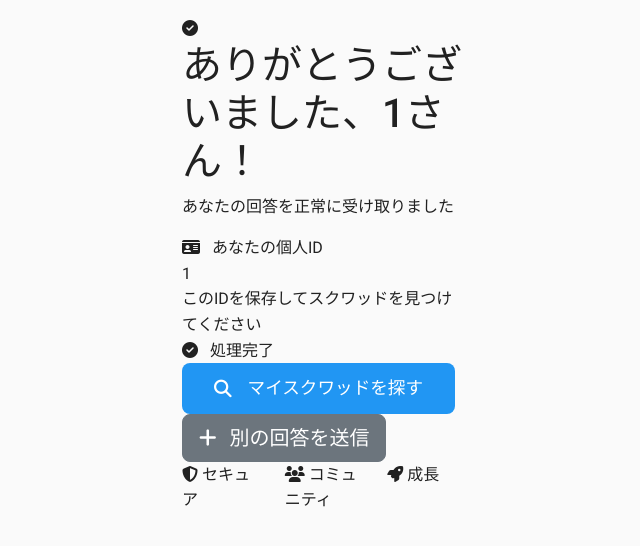
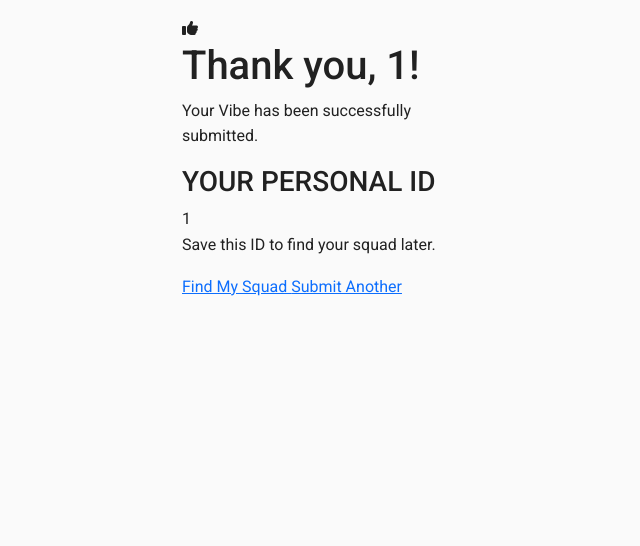
Before and after one commit to PhanAnh-V/StudentVibe, a Flask app: page /success in a window 1280 px wide. Shown: the part 58-604 px from the top of the page, without its empty margins (316-956 px from the left). Run offline with Flask 3, Linux system fonts and the light colour scheme; the visitor is signed in with stand-in values (Sample User, id 1); some libraries are stand-ins or nearby versions.

Commit message:
Revamp squad hub appearance and refine the post-submission success page
Implement dynamic squad icons and restyle success page for user clarity.

Replit-Commit-Author: Agent
Replit-Commit-Session-Id: 91940a6a-1790-4984-91cc-6c38fa27a8ff
Replit-Commit-Screenshot-Url: https://storage.googleapis.com/screenshot-production-us-central1/5cd99704-f3ff-4a42-b052-420f8a7cec5c/ebffd2bc-020f-4c14-bf19-caafd25a21db.jpg

```diff
--- a/models.py
+++ b/models.py
@@ -133,6 +133,7 @@ class Squad(db.Model):
     name = db.Column(db.String(100), nullable=False)
     shared_interests = db.Column(db.Text, nullable=True)
     icebreaker_text = db.Column(db.Text, nullable=True)
+    squad_icon = db.Column(db.String(50), nullable=True)
     created_at = db.Column(db.DateTime, default=db.func.current_timestamp())
 
     # Relationship to students
--- a/routes.py
+++ b/routes.py
@@ -516,6 +516,83 @@ def teacher_logout():
 
 
 
+def assign_squad_icon(squad_name):
+    """
+    Assign Font Awesome icon based on keywords in squad name
+    """
+    squad_name_lower = squad_name.lower()
+
+    # Icon mapping based on common keywords
+    icon_keywords = {
+        'explorer': 'fa-compass',
+        'adventure': 'fa-compass',
+        'travel': 'fa-compass',
+        '探検': 'fa-compass',
+        'アドベンチャー': 'fa-compass',
+
+        'creative': 'fa-palette',
+        'art': 'fa-palette',
+        'design': 'fa-palette',
+        'クリエイティブ': 'fa-palette',
+        'アート': 'fa-palette',
+
+        'music': 'fa-music',
+        'sound': 'fa-music',
+        'ミュージック': 'fa-music',
+        '音楽': 'fa-music',
+
+        'tech': 'fa-laptop-code',
+        'coding': 'fa-laptop-code',
+        'digital': 'fa-laptop-code',
+        'テック': 'fa-laptop-code',
+        'コーディング': 'fa-laptop-code',
+
+        'sports': 'fa-running',
+        'fitness': 'fa-running',
+        'active': 'fa-running',
+        'スポーツ': 'fa-running',
+
+        'stars': 'fa-star',
+        'dream': 'fa-star',
+        'future': 'fa-star',
+        'スター': 'fa-star',
+        'ドリーム': 'fa-star',
+
+        'unity': 'fa-users',
+        'team': 'fa-users',
+        'harmony': 'fa-users',
+        'ユニティ': 'fa-users',
+        'チーム': 'fa-users',
+        'ハーモニー': 'fa-users',
+
+        'gaming': 'fa-gamepad',
+        'game': 'fa-gamepad',
+        'ゲーム': 'fa-gamepad',
+
+        'book': 'fa-book',
+        'reading': 'fa-book',
+        'study': 'fa-book',
+        '本': 'fa-book',
+
+        'fire': 'fa-fire',
+        'energy': 'fa-fire',
+        'power': 'fa-fire',
+        'パワー': 'fa-fire',
+
+        'rocket': 'fa-rocket',
+        'space': 'fa-rocket',
+        'innovation': 'fa-rocket',
+        'ロケット': 'fa-rocket',
+    }
+
+    # Check for keywords in squad name
+    for keyword, icon in icon_keywords.items():
+        if keyword in squad_name_lower:
+            return icon
+
+    # Default icon if no keywords match
+    return 'fa-users'
+
 def create_simple_japanese_squads(students_data):
     """
     Fallback squad creation with Japanese names when AI is unavailable
@@ -651,6 +728,7 @@ def create_squads():
             new_squad = Squad()
             new_squad.name = squad_data['squad_name']
             new_squad.shared_interests = squad_data['shared_interests']
+            new_squad.squad_icon = assign_squad_icon(squad_data['squad_name'])
             db.session.add(new_squad)
             db.session.flush()  # Get the squad ID for student assignments
 
--- a/templates/success.html
+++ b/templates/success.html
@@ -6,78 +6,40 @@
 <div class="success-page">
     <div class="container">
         <div class="row justify-content-center">
-            <div class="col-lg-8 col-xl-6">
+            <div class="col-lg-6 col-md-8">
 
-                <!-- Main Success Card -->
-                <div class="success-card">
                 <!-- Success Icon -->
-                    <div class="success-icon">
-                        <i class="fas fa-check-circle"></i>
+                <div class="success-icon-container">
+                    <i class="fas fa-thumbs-up"></i>
                 </div>
 
-                    <!-- Title and Message -->
-                    <h1 class="success-title">
-                        ありがとうございました{% if student_name %}、{{ student_name }}さん{% endif %}！
-                    </h1>
-                    <p class="success-subtitle">
-                        あなたの回答を正常に受け取りました
-                    </p>
+                <!-- Success Message -->
+                <div class="success-message">
+                    <h1 class="success-title">Thank you{% if student_name %}, {{ student_name }}{% endif %}!</h1>
+                    <p class="success-subtitle">Your Vibe has been successfully submitted.</p>
+                </div>
 
-                    <!-- Submission ID Section -->
+                <!-- Personal ID Card -->
                 {% if submission_id %}
-                    <div class="submission-id-container">
-                        <div class="submission-id-label">
-                            <i class="fas fa-id-card me-2"></i>
-                            あなたの個人ID
+                <div class="personal-id-card">
+                    <div class="card-header">
+                        <h3>YOUR PERSONAL ID</h3>
                     </div>
-                        <div class="submission-id-value">{{ submission_id }}</div>
-                        <div class="submission-id-note">
-                            このIDを保存してスクワッドを見つけてください
+                    <div class="id-value">{{ submission_id }}</div>
+                    <div class="card-footer">
+                        <p>Save this ID to find your squad later.</p>
                     </div>
                 </div>
                 {% endif %}
 
-                    <!-- Status Badge -->
-                    <div class="status-badge">
-                        <i class="fas fa-check-circle me-2"></i>
-                        処理完了
-                    </div>
-                </div>
-
                 <!-- Action Buttons -->
-                <div class="action-buttons">
-                    <a href="{{ url_for('find_squad') }}" class="btn btn-primary btn-lg">
-                        <i class="fas fa-search me-2"></i>
-                        マイスクワッドを探す
+                <div class="button-container">
+                    <a href="{{ url_for('find_squad') }}" class="action-btn find-squad-btn">
+                        Find My Squad
                     </a>
-                    <a href="{{ url_for('index') }}" class="btn btn-secondary btn-lg">
-                        <i class="fas fa-plus me-2"></i>
-                        別の回答を送信
+                    <a href="{{ url_for('index') }}" class="action-btn submit-another-btn">
+                        Submit Another
                     </a>
-                </div>
-
-                <!-- Footer Info -->
-                <div class="success-footer">
-                    <div class="row g-4">
-                        <div class="col-4">
-                            <div class="info-item">
-                                <i class="fas fa-shield-alt"></i>
-                                <span>セキュア</span>
-                            </div>
-                        </div>
-                        <div class="col-4">
-                            <div class="info-item">
-                                <i class="fas fa-users"></i>
-                                <span>コミュニティ</span>
-                            </div>
-                        </div>
-                        <div class="col-4">
-                            <div class="info-item">
-                                <i class="fas fa-rocket"></i>
-                                <span>成長</span>
-                            </div>
-                        </div>
-                    </div>
                 </div>
 
             </div>
@@ -91,101 +53,162 @@
 .success-page {
     min-height: 100vh;
     background: linear-gradient(135deg, #f5f7fa 0%, #c3cfe2 100%);
-    padding: 2rem 0;
-    font-family: 'Noto Sans JP', sans-serif;
+    padding: 3rem 0;
+    font-family: 'Inter', sans-serif;
+    text-align: center;
+    display: flex;
+    align-items: center;
+    justify-content: center;
 }
 
-.success-card {
-    background: white;
-    border-radius: 20px;
-    padding: 3rem 2rem;
-    text-align: center;
-    box-shadow: 0 20px 60px rgba(0, 0, 0, 0.1);
+.success-icon-container {
     margin-bottom: 2rem;
-    border: 1px solid rgba(0, 0, 0, 0.05);
 }
 
-.success-icon {
+.success-icon-container i {
     font-size: 4rem;
     color: #10b981;
+    background: rgba(16, 185, 129, 0.1);
+    padding: 1.5rem;
+    border-radius: 50%;
+    width: 120px;
+    height: 120px;
+    display: inline-flex;
+    align-items: center;
+    justify-content: center;
+}
+
+.success-message {
+    margin-bottom: 2.5rem;
+}
+
+.success-title {
+    font-size: 2.5rem;
+    font-weight: 700;
+    color: #1f2937;
+    margin-bottom: 1rem;
+    line-height: 1.2;
+}
+
+.success-subtitle {
+    font-size: 1.2rem;
+    color: #6b7280;
+    font-weight: 400;
+    margin: 0;
+}
+
+.personal-id-card {
+    background: linear-gradient(135deg, #667eea 0%, #764ba2 100%);
+    color: white;
+    border-radius: 16px;
+    padding: 2rem;
+    margin: 2rem 0;
+    box-shadow: 0 20px 60px rgba(0, 0, 0, 0.15);
+    border: 3px solid rgba(255, 255, 255, 0.2);
+}
+
+.personal-id-card .card-header {
     margin-bottom: 1.5rem;
 }
 
-.success-title {
-    font-size: 2rem;
-    font-weight: 700;
-    color: #1f2937;
-    margin-bottom: 0.5rem;
-    line-height: 1.3;
+.personal-id-card .card-header h3 {
+    font-size: 1rem;
+    font-weight: 600;
+    margin: 0;
+    opacity: 0.9;
+    text-transform: uppercase;
+    letter-spacing: 1px;
 }
 
-.success-subtitle {
-    font-size: 1.1rem;
-    color: #6b7280;
-    margin-bottom: 2rem;
-    font-weight: 400;
+.id-value {
+    font-size: 3rem;
+    font-weight: 800;
+    font-family: 'Courier New', monospace;
+    letter-spacing: 3px;
+    margin: 1.5rem 0;
+    padding: 1rem;
+    background: rgba(255, 255, 255, 0.2);
+    border-radius: 12px;
+    border: 2px solid rgba(255, 255, 255, 0.3);
 }
 
-.submission-id-container {
-    background: linear-gradient(135deg, #667eea 0%, #764ba2 100%);
-    border-radius: 16px;
-    padding: 2rem;
-    margin: 2rem 0;
-    color: white;
+.personal-id-card .card-footer {
+    margin-top: 1.5rem;
 }
 
-.submission-id-label {
-    font-size: 0.9rem;
-    font-weight: 600;
-    margin-bottom: 0.8rem;
+.personal-id-card .card-footer p {
+    font-size: 1rem;
+    margin: 0;
     opacity: 0.9;
 }
 
-.submission-id-value {
-    font-size: 2.2rem;
-    font-weight: 800;
-    font-family: 'Courier New', monospace;
-    letter-spacing: 2px;
-    margin: 1rem 0;
-    padding: 0.8rem;
-    background: rgba(255, 255, 255, 0.15);
-    border-radius: 12px;
-    border: 1px solid rgba(255, 255, 255, 0.2);
-}
-
-.submission-id-note {
-    font-size: 0.95rem;
-    opacity: 0.9;
-    margin-bottom: 0;
-}
-
-.status-badge {
-    display: inline-flex;
-    align-items: center;
-    background: #ecfdf5;
-    color: #059669;
-    padding: 0.5rem 1rem;
-    border-radius: 50px;
-    font-size: 0.9rem;
-    font-weight: 600;
-    margin-top: 1rem;
-}
-
-.action-buttons {
+.button-container {
     display: flex;
     gap: 1rem;
     justify-content: center;
     flex-wrap: wrap;
-    margin-bottom: 3rem;
+    margin-top: 2rem;
 }
 
-.action-buttons .btn {
+.action-btn {
+    padding: 1rem 2rem;
     border-radius: 12px;
-    padding: 0.8rem 2rem;
     font-weight: 600;
     font-size: 1rem;
-    border: none;
+    text-decoration: none;
     transition: all 0.3s ease;
+    border: 2px solid transparent;
+    min-width: 160px;
+    display: inline-block;
+}
+
+.find-squad-btn {
+    background: #3b82f6;
+    color: white;
+    border-color: #3b82f6;
+}
+
+.find-squad-btn:hover {
+    background: #2563eb;
+    color: white;
+    transform: translateY(-2px);
+    box-shadow: 0 10px 30px rgba(59, 130, 246, 0.3);
+}
+
+.submit-another-btn {
+    background: transparent;
+    color: #6b7280;
+    border-color: #d1d5db;
+}
+
+.submit-another-btn:hover {
+    background: #f9fafb;
+    color: #374151;
+    border-color: #9ca3af;
+    transform: translateY(-2px);
+}
+
+/* Mobile responsiveness */
+@media (max-width: 768px) {
+    .success-title {
+        font-size: 2rem;
+    }
+
+    .id-value {
+        font-size: 2rem;
+        letter-spacing: 2px;
+    }
+
+    .button-container {
+        flex-direction: column;
+        align-items: center;
+    }
+
+    .action-btn {
+        width: 100%;
+        max-width: 300px;
+    }
+}
 }
 
 .action-buttons .btn-primary {
```
Also changed, not shown: templates/squad_hub.html (+53 -25 lines), attached_assets/image_1751599770842.png (added), attached_assets/image_1751599780926.png (added). Lines whose indentation alone changed are shown as unchanged.
